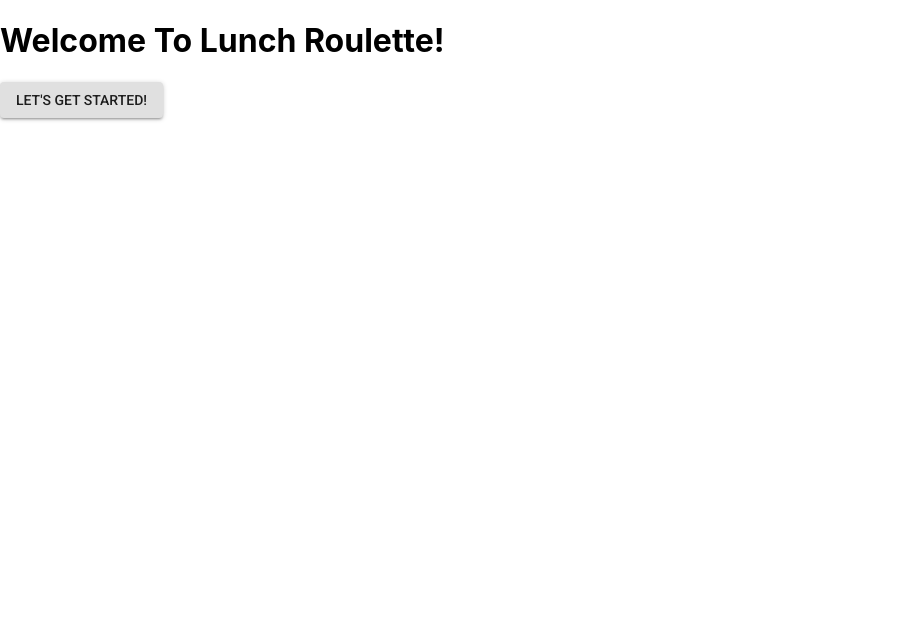
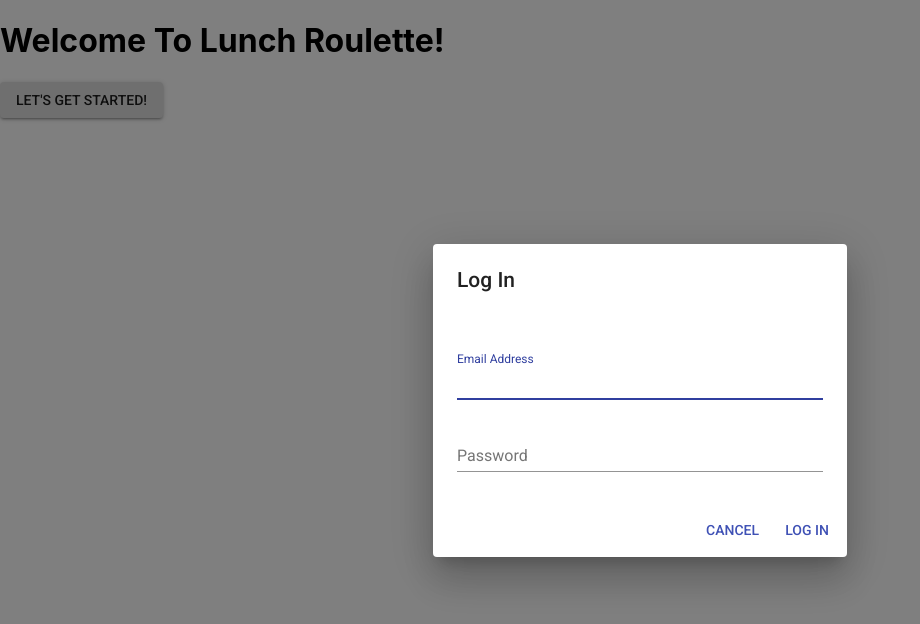
Before and after one commit to ghoagland/lunch-roulette-frontend, a React (Create React App) app: page / in a window 1280 px wide. Both pictures are taken after a click on the button "LET'S GET STARTED!". Shown: the top 624 px of the page, without its empty margins (0-920 px from the left). Built offline with nearby package versions, Linux system fonts and the light colour scheme.

Commit message:
login form with start of submit

```diff
--- a/src/API.js
+++ b/src/API.js
@@ -3,6 +3,37 @@ class API {
     this.url = url
   }
 
+  get = (route) => {
+    return fetch(`${this.url}${route}`)
+      .then(r => r.ok ? r.json() : new Error('Bad response'))
+      .catch(console.error)
+  }
+
+  headers = {
+    'Content-Type': 'application/json',
+    Accept: 'application/json'
+  }
+
+  authedHeaders = {
+    ...this.headers,
+    Authorization: `Bearer ${localStorage.getItem('token')}`
+  }
+
+  reqOptions = (type, headers, body) => ({
+    method: type,
+    headers: headers,
+    body: JSON.stringify(body)
+  })
+
+
+  post = (route, body, headers = this.authedHeaders) => {
+    return fetch(`${this.url}${route}`, this.reqOptions('POST', headers, body))
+    .then(r => r.ok ? r.json() : new Error('Bad response'))
+    .catch(console.error)
+  }
+
+  login = (body) => console.log(process.env) || this.post('/login', body, this.headers)
+
 }
 
-export default API.new(process.env.BACKEND_URL)
+export default new API(process.env.REACT_APP_BACKEND_URL)
--- /dev/null
+++ b/src/components/AuthForm.js
@@ -0,0 +1,50 @@
+import React from 'react'
+import DialogTitle from '@material-ui/core/DialogTitle'
+import Dialog from '@material-ui/core/Dialog'
+import DialogContent from '@material-ui/core/DialogContent'
+import DialogActions from '@material-ui/core/DialogActions'
+import Button from '@material-ui/core/Button'
+import TextField from '@material-ui/core/TextField'
+
+const AuthForm = ({ open, toggleAuth, handleChange, logIn }) => {
+  return(
+    <Dialog
+      open={open}
+      onClose={toggleAuth}
+    >
+      <DialogTitle>Log In</DialogTitle>
+      <form onSubmit={logIn}>
+      <DialogContent>
+          <TextField
+            autoFocus
+            margin="normal"
+            name="email"
+            label="Email Address"
+            type="email"
+            onChange={ handleChange }
+            fullWidth
+          />
+          <TextField
+            label="Password"
+            name="password"
+            type="password"
+            autoComplete="current-password"
+            margin="normal"
+            onChange={ handleChange }
+            fullWidth
+          />
+      </DialogContent>
+      <DialogActions>
+        <Button onClick={toggleAuth} color="primary">
+          Cancel
+        </Button>
+        <Button type="submit" color="primary">
+          Log In
+        </Button>
+      </DialogActions>
+      </form>
+    </Dialog>
+  )
+}
+
+export default AuthForm
--- a/src/components/Home.js
+++ b/src/components/Home.js
@@ -1,22 +1,49 @@
 import React, { Component } from 'react'
 import Button from '@material-ui/core/Button'
-import { Link } from 'react-router-dom'
+
+import api from '../API'
+import AuthForm from './AuthForm'
 
 class Home extends Component {
   state = {
-    authVisible: false
+    authVisible: false,
+    user: {
+      name: "",
+      email: "",
+      default_location: "",
+      password: ""
+    }
+
   }
 
-  showAuth = () => this.setState({ authVisible: !this.state.authVisible })
+  logIn = (e) => {
+    e.preventDefault()
+    const { user } = this.state
+    console.log(api)
+    api.login({ user }).then(console.log)
+  }
+
+  toggleAuth = () => this.setState({ authVisible: !this.state.authVisible })
+
+  handleChange = (e) => {
+    const newUser = { ...this.state.user, [e.target.name]: e.target.value }
+    this.setState({ user: newUser })
+  }
 
 
   render() {
     return(
       <div>
         <h1>Welcome To Lunch Roulette!</h1>
-        <Button variant="contained" onClick={this.showAuth}>
+        <Button variant="contained" onClick={this.toggleAuth}>
           Let's get started!
         </Button>
+        <AuthForm
+          open={this.state.authVisible}
+          toggleAuth={this.toggleAuth}
+          handleChange={this.handleChange}
+          logIn={this.logIn}
+        />
       </div>
     )
   }
```
Also changed, not shown: 1 other file (tests, documents, lock files or other folders).
